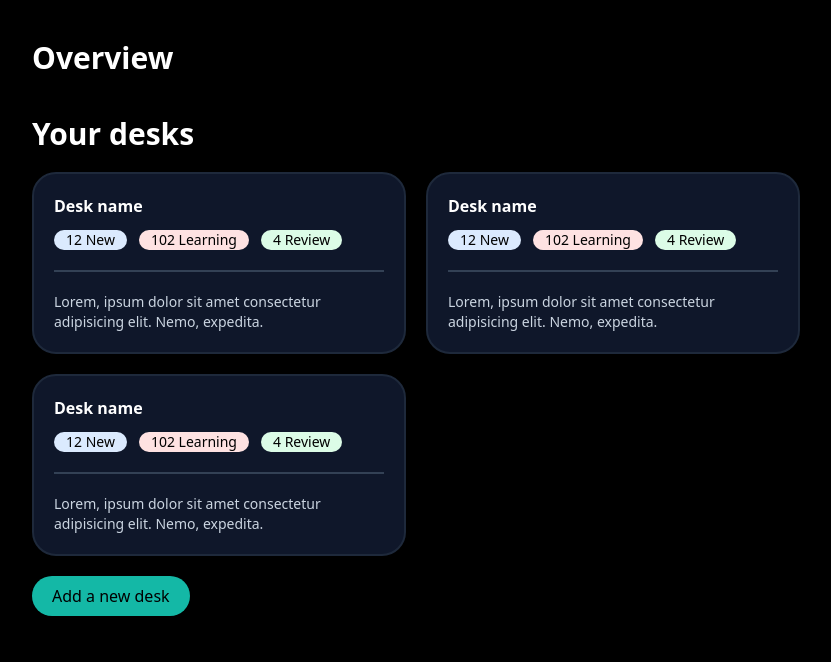
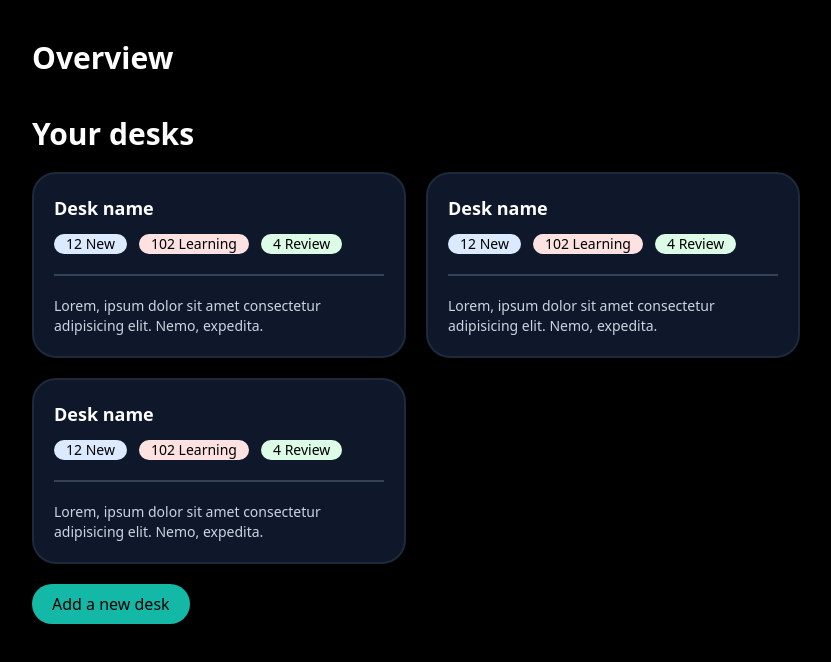
Before and after one commit to Lukynav/remember-cards, a React (Vite) app: page / in a window 1280 px wide. Shown: the top 662 px of the page, without its empty margins (224-1055 px from the left). Built offline with nearby package versions, Linux system fonts and the light colour scheme.

Commit message:
feat: Update board design

```diff
--- a/src/components/Boards.tsx
+++ b/src/components/Boards.tsx
@@ -1,7 +1,7 @@
 export function Board(){
     return(
         <div className="w-full p-5 bg-slate-900 rounded-3xl border-slate-800 border-2">
-            <b className="text-white">Desk name</b>
+            <b className="text-white text-lg">Desk name</b>
             <span className="w-full flex gap-3 mt-3 pb-5 border-b-2 border-slate-700">
                 <div className="px-3 rounded-3xl bg-blue-100 text-sm">12 New</div>
                 <div className="px-3 rounded-3xl bg-red-100 text-sm">102 Learning</div>
```
